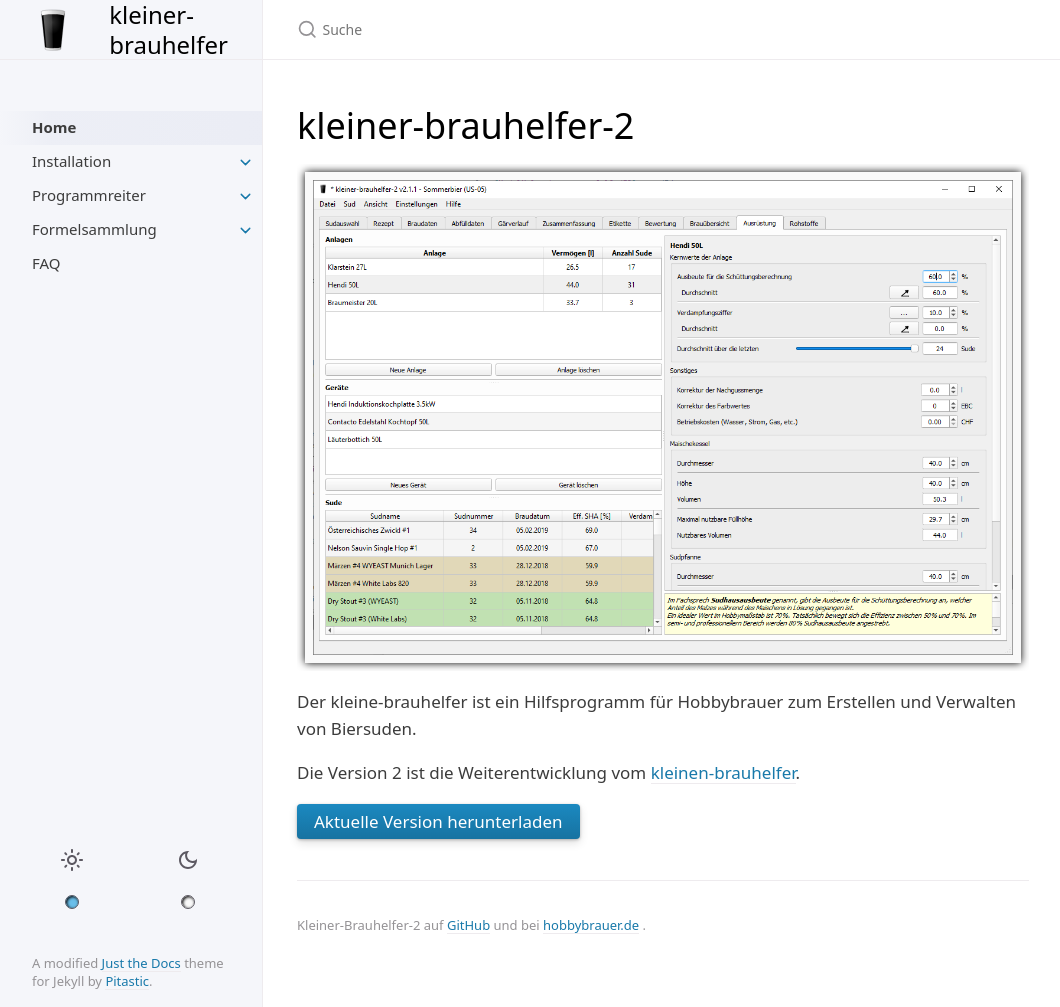
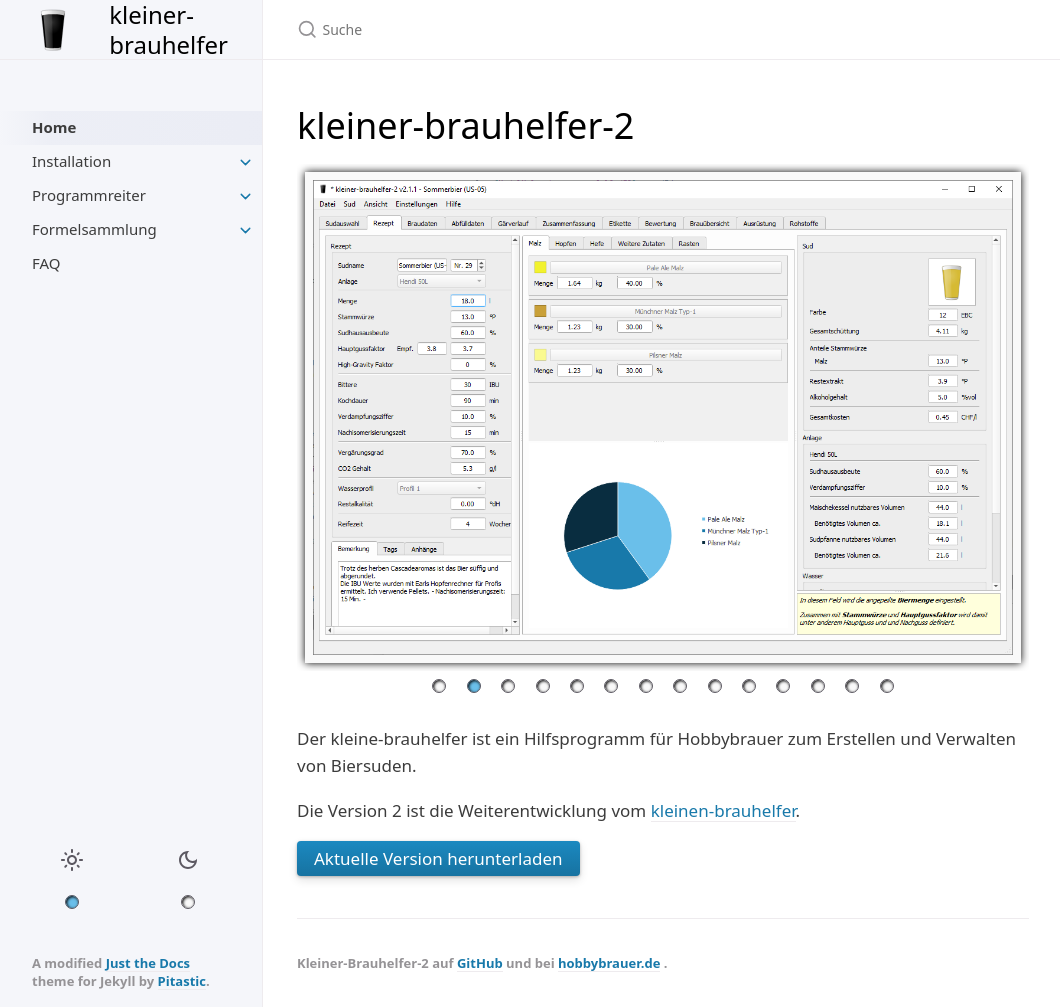
Before and after one commit to kleiner-brauhelfer/kleiner-brauhelfer.github.io, a Jekyll site: the page built from index.md, in a window 1280 px wide and 1007 px high. Shown: the whole window, without its empty margins (109-1169 px from the left). Built offline with Jekyll 4.4.1, drawn with Linux system fonts in a browser that asks for light colours.

Commit message:
rename Shots; add Slideshow and Hover-Icon

```diff
--- a/_layouts/default.html
+++ b/_layouts/default.html
@@ -83,7 +83,7 @@ layout: table_wrappers
       </div>
     </div>
     <!-- / Theme Switcher -->
-    <footer class="site-footer">
+    <footer class="site-footer footer-text">
       A modified <a href="https://github.com/pmarsceill/just-the-docs">Just the Docs</a> theme for Jekyll by <a href="https://github.com/Pitastic">Pitastic</a>.
     </footer>
   </div>
@@ -157,7 +157,7 @@ layout: table_wrappers
 
         {% if page.has_children == true and page.has_toc != false %}
           <hr>
-          <h2 class="text-delta">Inhalt</h2>
+          <p>Inhalt</p>
           <ul>
             {%- assign children_list = pages_list | where: "parent", page.title | where: "grand_parent", page.parent -%}
             {% for child in children_list %}
--- a/_sass/custom/custom.scss
+++ b/_sass/custom/custom.scss
@@ -22,6 +22,7 @@
         border-width: 1px;
         border-style: solid;
         box-shadow: inset 1px 1px 3px 0px black;
+        cursor: pointer;
     }
     .dark-choice .dot-mark {
         border-color: $grey-dk-100;
@@ -31,7 +32,10 @@
         border-color: $grey-dk-100;
         background-color: $area-white;
     }
-    .theme-switcher.active .dot-mark {background-color: $box-mid;}
+    .theme-switcher.active .dot-mark, .dot-mark.active {background-color: $box-mid;}
+
+
+.breadcrumb-nav-list-item { font-size: $font-size-4 !important; }
 
 
 .light-choice .btn:focus, .light-choice .btn:focus:hover, .light-choice .btn.selected:focus {
@@ -57,6 +61,24 @@
     }
     .light-choice .mySlides {border-color: $area-white;}
     .dark-choice .mySlides {border-color: $color-light;}
+    .slideshow-overlay {
+        display: none;
+        position: absolute;
+        width: 100%; height: 100%;
+        z-index: 10;
+    }
+        .slideshow-overlay svg {width: 60px; height: 60px;}
+        .slideshow:hover .slideshow-overlay {
+            display: block;
+            background-color: rgba(140,140,140,0.33);
+        }
+    .slide-indicators .dot-mark {margin: 8px;}
+    .slide-indicators .dot-mark:first-child {margin-left: 0;}
+    .slide-indicators .dot-mark:last-child {margin-right: 0;}
 
+
+code {background-color: initial;}
+
+.footer-text {font-weight: 600;}
 .light-choice .footer-text {color: $grey-dk-000;}
 .dark-choice .footer-text {color: $grey-dk-000;}
--- a/assets/js/custom_functions.js
+++ b/assets/js/custom_functions.js
@@ -4,8 +4,9 @@
 
 // Slideshow from w3css ---
 var slideIndex = 0;
+var runningTimeOut = false;
 
-function carousel() {
+function carousel(idx) {
   var i;
   var x = document.querySelectorAll('.dark-choice .mySlides.hide-light');
   if (!x.length){
@@ -18,10 +19,18 @@ function carousel() {
   for (i = 0; i < x.length; i++) {
     x[i].style.display = "none";
   }
-  slideIndex++;
+  var dots = document.querySelectorAll('.slide-indicators .dot-mark');
+  for (i = 0; i < x.length; i++) {
+    dots[i].classList.remove('active');
+  }
+  var overlay = document.querySelector('.slideshow-overlay');
+  slideIndex = (idx) ? idx : slideIndex + 1;
   if (slideIndex > x.length) {slideIndex = 1}
   x[slideIndex-1].style.display = "block";
-  setTimeout(carousel, 5000);
+  dots[slideIndex-1].classList.add('active');
+  overlay.href = x[slideIndex-1].src;
+  if (runningTimeOut) {clearTimeout(runningTimeOut);}
+  runningTimeOut = setTimeout(carousel, 5000);
 }
 // ---/ Slideshow from w3css
 
--- a/index.md
+++ b/index.md
@@ -6,17 +6,27 @@ nav_order: 1
 
 # kleiner-brauhelfer-2
 
-<div class="slideshow">
+<div class="slideshow w3-display-container">
+    <a href="" class="slideshow-overlay" target=_blank>
+        <svg viewBox="0 0 24 24" class="w3-display-middle"><use xlink:href="#svg-search"></use></svg>
+    </a>
+    {% assign img_counter = -1 %}
     {% for image in site.static_files %}
         {% if image.path contains 'assets/images/screenshots' %}
             {% assign img_path = site.baseurl | append: image.path %}
-            {% assign img_class = "w3-image w3-animate-right mySlides" %}
+            {% assign img_class = "w3-image w3-animate-left mySlides" %}
             {% if image.path contains '_dark' %}
-                <img src="{{img_path}}" class="{{img_class}} hide-light" alt="image" />
+                    <img src="{{img_path}}" class="{{img_class}} hide-light" alt="image" />
             {% else %}
-                <img src="{{img_path}}" class="{{img_class}} hide-dark" alt="image" />
+                    <img src="{{img_path}}" class="{{img_class}} hide-dark" alt="image" />
             {% endif %}
+            {% assign img_counter = img_counter | plus: 1 %}
         {% endif %}
+    {% endfor %}
+</div>
+<div class="w3-center slide-indicators" style="width:100%">
+    {% for i in (0..img_counter) %}
+          <a class="dot-mark" onclick='carousel({{i}})'>&nbsp;</a>
     {% endfor %}
 </div>
 
```
Also changed, not shown: docs/programmreiter/index.md (+11 -1 lines), assets/images/screenshots/tab20.png (renamed from assets/images/screenshots/tab10.png), assets/images/screenshots/tab21.png (renamed from assets/images/screenshots/tab11.png), assets/images/screenshots/tab22.png (renamed from assets/images/screenshots/tab12.png).
